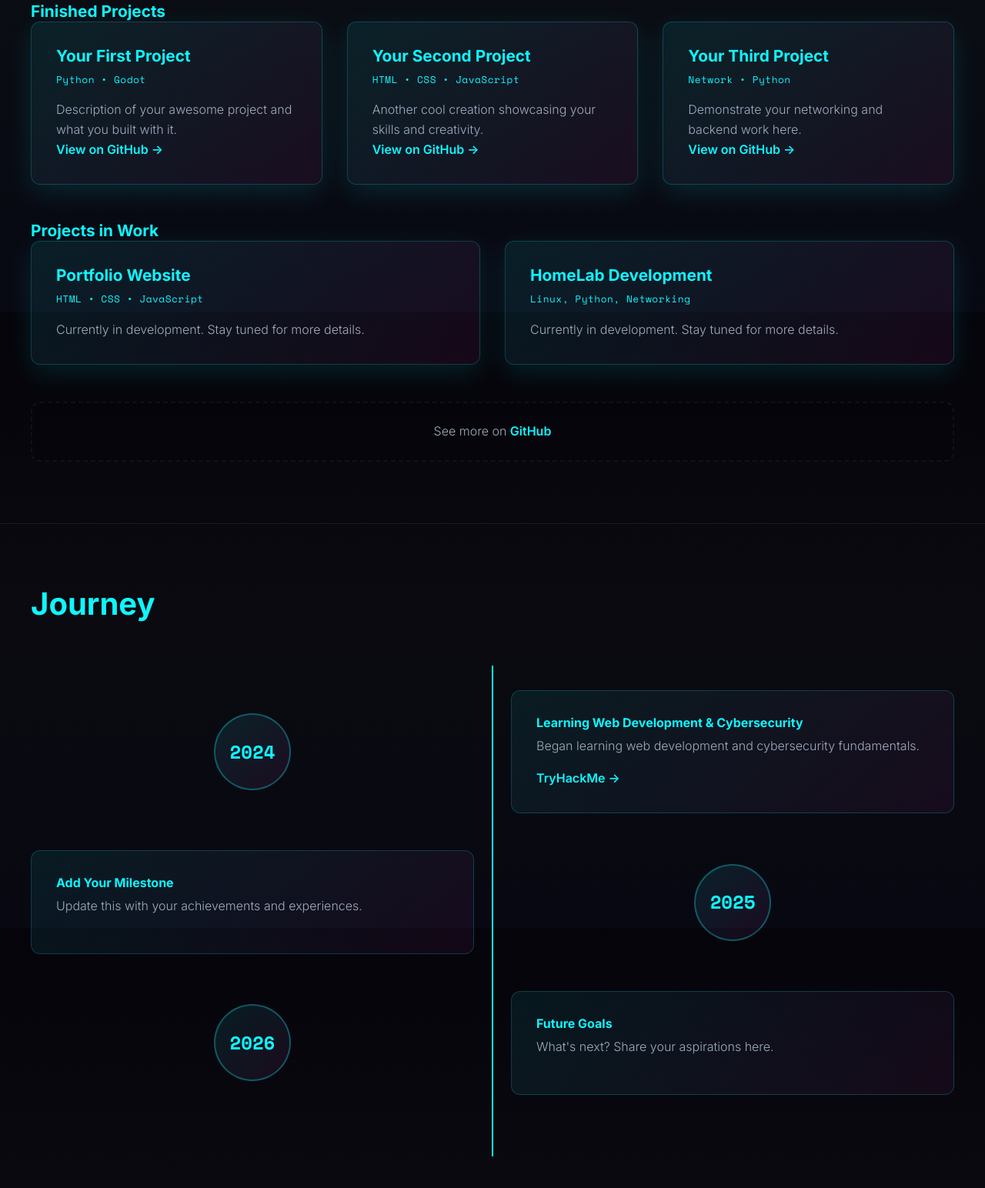
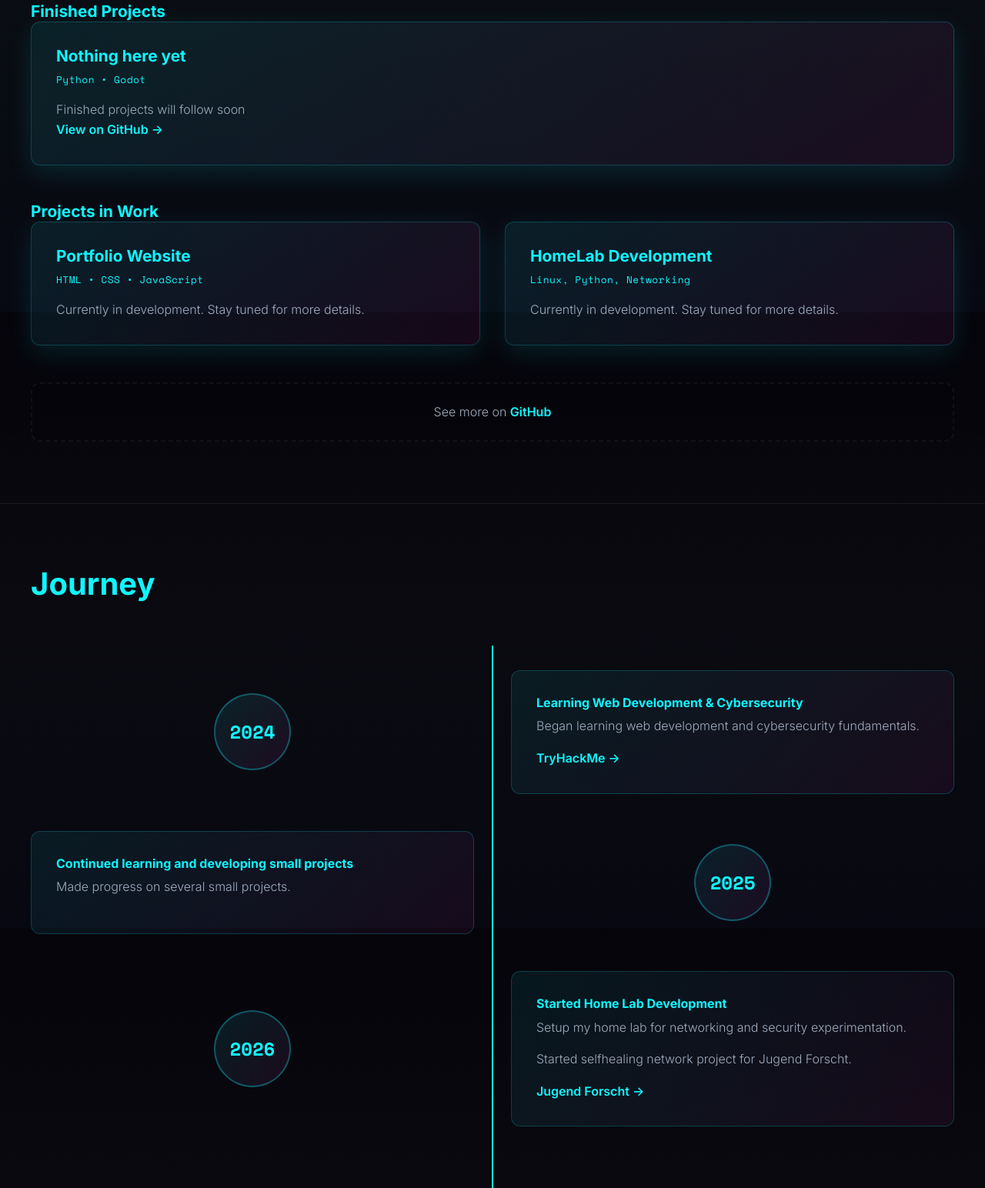
Before and after one commit to ChiefCougar/Pers-Website, a plain HTML site: page webdata/index.html in a window 1280 px wide. Shown: the part 1994-3538 px from the top of the page at 77% size. Drawn offline with nearby package versions, Linux system fonts and the light colour scheme.

Commit message:
html changes

```diff
--- a/webdata/index.html
+++ b/webdata/index.html
@@ -138,26 +138,10 @@
           <div class="projects-grid">
             <article class="project-card">
               <div class="project-header">
-                <h3>Your First Project</h3>
+                <h3>Nothing here yet</h3>
                 <p class="tech-stack">Python • Godot</p>
               </div>
-              <p>Description of your awesome project and what you built with it.</p>
-              <a href="https://github.com/ChiefCougar" class="project-link">View on GitHub →</a>
-            </article>
-            <article class="project-card">
-              <div class="project-header">
-                <h3>Your Second Project</h3>
-                <p class="tech-stack">HTML • CSS • JavaScript</p>
-              </div>
-              <p>Another cool creation showcasing your skills and creativity.</p>
-              <a href="https://github.com/ChiefCougar" class="project-link">View on GitHub →</a>
-            </article>
-            <article class="project-card">
-              <div class="project-header">
-                <h3>Your Third Project</h3>
-                <p class="tech-stack">Network • Python</p>
-              </div>
-              <p>Demonstrate your networking and backend work here.</p>
+              <p>Finished projects will follow soon</p>
               <a href="https://github.com/ChiefCougar" class="project-link">View on GitHub →</a>
             </article>
           </div>
@@ -202,15 +186,17 @@
           <div class="timeline-item">
             <div class="timeline-marker">2025</div>
             <div class="timeline-content">
-              <h4>Add Your Milestone</h4>
-              <p>Update this with your achievements and experiences.</p>
+              <h4>Continued learning and developing small projects</h4>
+              <p>Made progress on several small projects.</p>
             </div>
           </div>
           <div class="timeline-item">
             <div class="timeline-marker">2026</div>
             <div class="timeline-content">
-              <h4>Future Goals</h4>
-              <p>What's next? Share your aspirations here.</p>
+              <h4>Started Home Lab Development</h4>
+              <p>Setup my home lab for networking and security experimentation.</p>
+              <p>Started selfhealing network project for Jugend Forscht.</p>
+              <a href="https://jugend-forscht.de/" target="_blank" class="timeline-link">Jugend Forscht →</a>
             </div>
           </div>
         </div>
```
